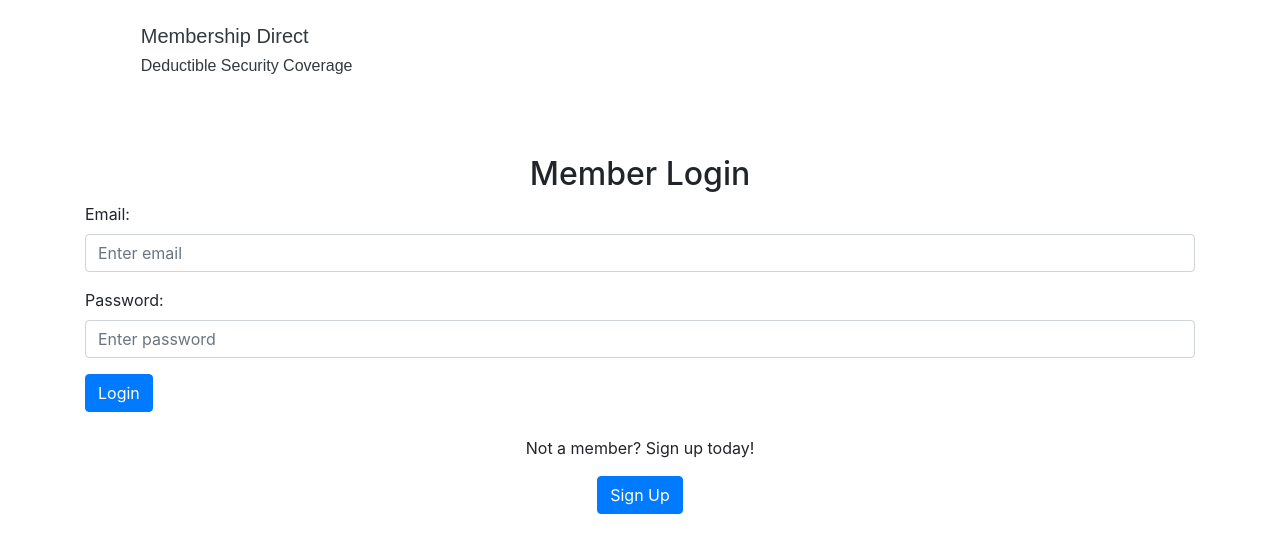
After one commit to newman15/Membership-Direct, a PHP site: page /login-page.php in a window 1280 px wide. The commit adds this page. Shown: the top 553 px of the page. Run offline with PHP 8.4, Linux system fonts and the light colour scheme.

Commit message:
Changes to .php files and URL injection

```diff
--- a/includes/login.php
+++ b/includes/login.php
@@ -49,6 +49,7 @@
                 }
                 else{
                     echo "INVALID!";
+                    echo '<a class="btn btn-large btn-primary" href="../login-page.php" style="font-size: 100%; border-color: rgb(252, 252, 252); border-width: thick;">Return To Login</a>';
                 }
 
                 $dbh = null;
--- a/includes/logout.php
+++ b/includes/logout.php
@@ -2,4 +2,4 @@
     session_start();
     session_unset();
     session_destroy();
-    header("Location: ../login-page.html");
+    header("Location: ../login-page.php");
--- a/index.html
+++ b/index.html
@@ -165,7 +165,7 @@ Version:    2.0
   <div class="welcome-image">
     <p>ALL DRIVERS WELCOME</p>
     <h1>Having your back when you expect it the least, but need it the most</h1>
-    <div class="login-button"><a class="btn btn-large btn-primary" href="login-page.html" style="font-size: 100%; border-color: rgb(252, 252, 252); border-width: thick;">Login</a></div>
+    <div class="login-button"><a class="btn btn-large btn-primary" href="login-page.php" style="font-size: 100%; border-color: rgb(252, 252, 252); border-width: thick;">Login</a></div>
   </div><br /><br />
 
     <center>
--- a/login-page.html
+++ b/login-page.html
@@ -1,3 +1,6 @@
+<?php
+
+<<<HTML
 <!DOCTYPE html>
 <html lang="en">
 <head>
@@ -70,3 +73,4 @@
 </body>
 
 </html>
+HTML;
--- /dev/null
+++ b/login-page.php
@@ -0,0 +1,80 @@
+<?php
+
+  // User has signed in successfully
+  // Create a session variable
+  session_start();
+
+  if(isset($_SESSION['sessionEmail'])){
+    //echo "Session Recognized";
+    header("Location: member-portal.php");
+  }
+
+  else{
+    //echo "Session NOT Recognized";
+
+    // html code
+    echo <<<HTML
+    <!DOCTYPE html>
+    <html lang="en">
+    <head>
+      <title>Login - Membership Direct</title>
+      <meta charset="utf-8">
+      <meta name="viewport" content="width=device-width, initial-scale=1">
+      <link rel="stylesheet" href="https://maxcdn.bootstrapcdn.com/bootstrap/4.3.1/css/bootstrap.min.css">
+      <script src="https://ajax.googleapis.com/ajax/libs/jquery/3.4.1/jquery.min.js"></script>
+      <script src="https://cdnjs.cloudflare.com/ajax/libs/popper.js/1.14.7/umd/popper.min.js"></script>
+      <script src="https://maxcdn.bootstrapcdn.com/bootstrap/4.3.1/js/bootstrap.min.js"></script>
+      <script src="functions.js"></script>
+
+      <style>
+        #form-title{
+          text-align: center;
+        }
+        #sign-up{
+          text-align: center;
+        }
+        .top-link{
+        margin-left: 11%;
+        font-family: 'Varela Round', sans-serif;
+        font-weight: bold;
+        }
+      </style>
+    </head>
+
+    <body>
+      <br />
+      <div class="top-link">
+        <a href="index.html" style="color: #333a3d;"><h5>Membership Direct</h5><h6>Deductible Security Coverage</h6></a>
+      </div><br />
+
+      <!--------------- Login & Sign Up Form ------------------>
+      <br /><br />
+      <div class="container">
+        <h2 id="form-title">Member Login</h2>
+
+        <form method="POST" action="includes/login.php">
+          <div class="form-group">
+            <label for="email-label">Email:</label>
+            <input type="text" class="form-control" id="email" placeholder="Enter email" name="email" required>
+          </div>
+
+          <div class="form-group">
+            <label for="pwd">Password:</label>
+            <input type="password" class="form-control" id="pswd" placeholder="Enter password" name="pswd" required>
+          </div>
+
+          <button id="login-btn" name="login-btn" type="submit" class="btn btn-primary">Login</button>
+          <!-- <a href="member-portal.html" class="btn btn-primary btn-lg">Login</a> -->
+
+          <br /><br />
+          <div id="sign-up">
+            <p>Not a member? Sign up today!</p>
+            <button type="button" class="btn btn-primary" href="sign-up.html">Sign Up</button>
+          </div>
+
+        </form>
+      </div>
+    </body>
+    </html>
+    HTML;
+  }
--- a/sign-up.php
+++ b/sign-up.php
@@ -60,7 +60,7 @@
         // Hashes User's Password
         $formElements[7] = password_hash($formElements[7], PASSWORD_DEFAULT);
 
-        // Function that appends price and picture to card object
+        // Function that prepares values for price and picture to give to card object
         function adjustPrice($memberChoice){
             $priceArray = array(0,"");
             if($memberChoice == "Silver"){
```
Also changed, not shown: member-portal.php (+72 -7 lines).
